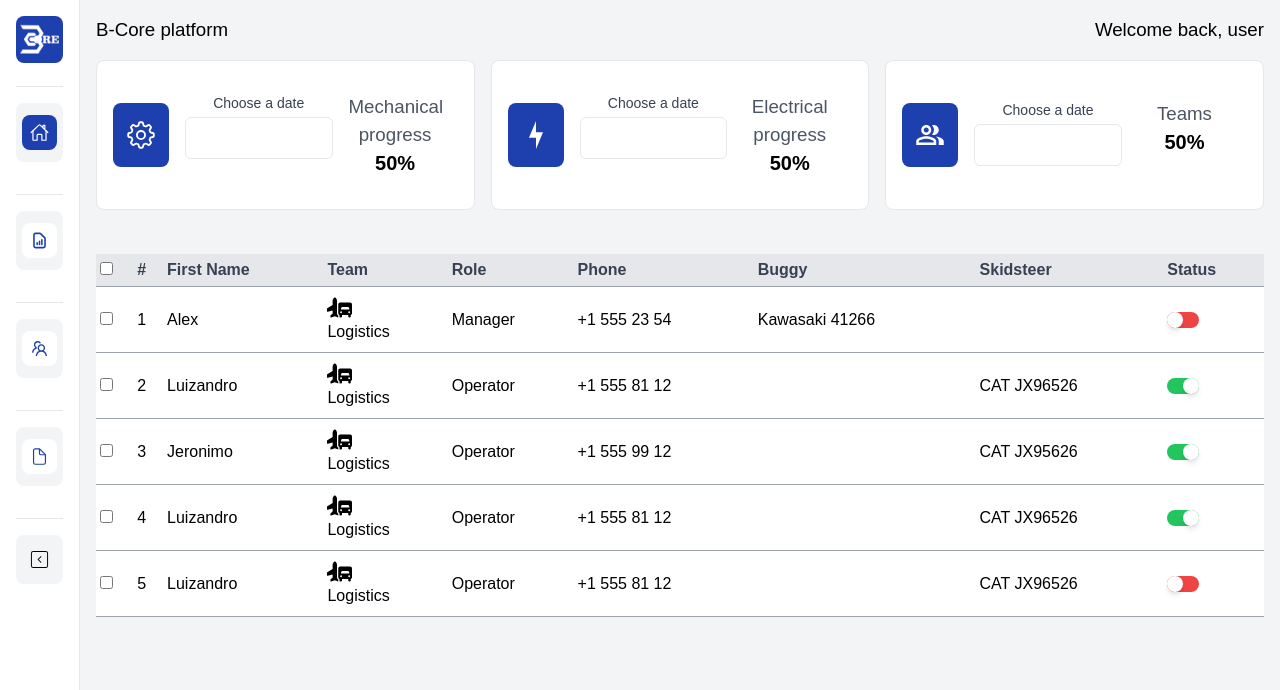
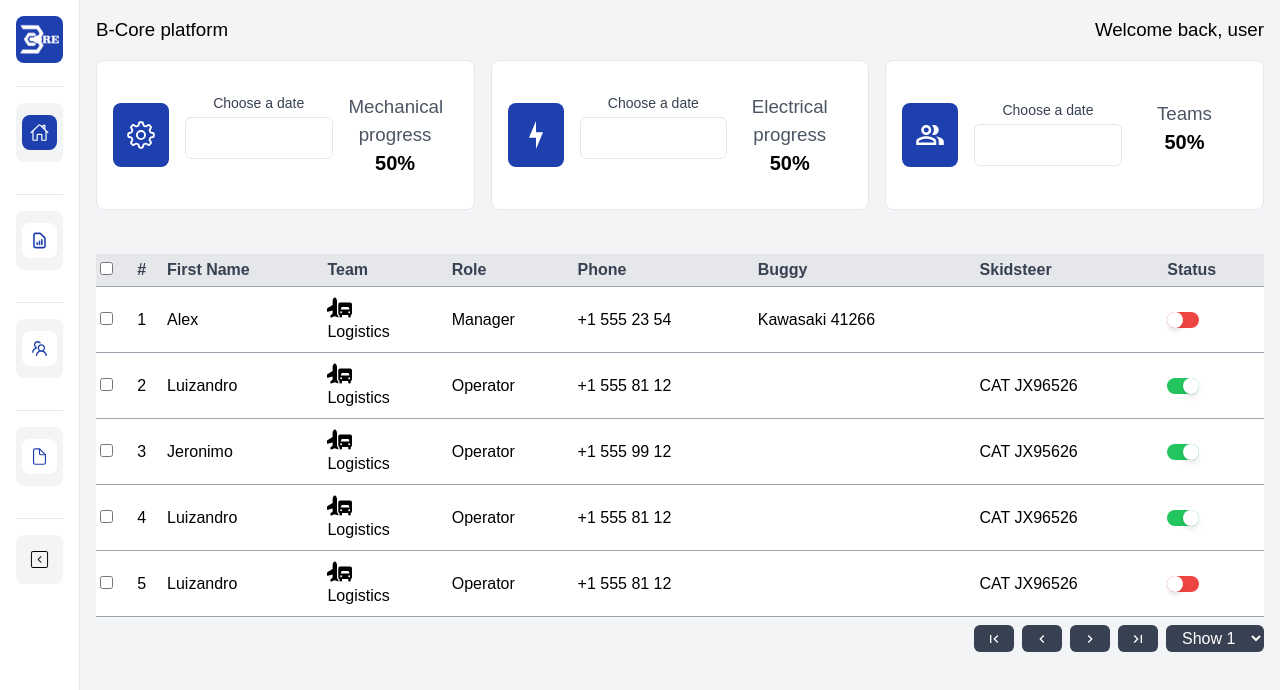
Before and after one commit to LMartin1998/BCorePlatform-Deploy, a Next.js app: page /teams in a window 1280 px wide. Shown: the top 690 px of the page. Built offline with nearby package versions, Linux system fonts and the light colour scheme.

Commit message:
pagination done

```diff
--- a/src/app/Components/TeamsTableComponent.jsx
+++ b/src/app/Components/TeamsTableComponent.jsx
@@ -1,13 +1,10 @@
 "use client";
-import { flexRender, getCoreRowModel, getPaginationRowModel, useReactTable } from "@tanstack/react-table";
+import { flexRender, getCoreRowModel, getFilteredRowModel, getPaginationRowModel, useReactTable } from "@tanstack/react-table";
 import User from "../data/teamsdata";
 import { GrUserManager } from "react-icons/gr";
 import { FaTruckPlane } from "react-icons/fa6";
 import { IoCall } from "react-icons/io5";
-import { HiOutlineDotsVertical } from "react-icons/hi";
-import { AiOutlineSortAscending, AiOutlineSortDescending } from "react-icons/ai";
-import { RiEdit2Fill } from "react-icons/ri";
-import { AiOutlineUserDelete } from "react-icons/ai";
+import { MdFirstPage, MdChevronLeft, MdChevronRight, MdLastPage } from 'react-icons/md';
 import { useState } from "react";
 
 
@@ -89,6 +86,7 @@ export default function TeamsTable() {
         onRowSelectionChange: setRowSelection,
         getCoreRowModel: getCoreRowModel(),
         getPaginationRowModel: getPaginationRowModel(),
+        getFilteredRowModel: getFilteredRowModel(),
     });
 
     return (
@@ -134,6 +132,25 @@ export default function TeamsTable() {
                     })}
                 </tbody>
             </table>
+            <div className='flex justify-end space-x-2 mt-2'>
+                <button className='bg-gray-700 text-white px-3 py-1 rounded-md focus:outline-none hover:bg-slate-600' onClick={() => table.setPageIndex(0)} disabled={!table.getCanPreviousPage()}><MdFirstPage /></button>
+                <button className='bg-gray-700 text-white px-3 py-1 rounded-md focus:outline-none hover:bg-slate-600' onClick={() => table.previousPage()} disabled={!table.getCanPreviousPage()}><MdChevronLeft /></button>
+                <button className='bg-gray-700 text-white px-3 py-1 rounded-md focus:outline-none hover:bg-slate-600' onClick={() => table.nextPage()} disabled={!table.getCanNextPage()}><MdChevronRight /></button>
+                <button className='bg-gray-700 text-white px-3 py-1 rounded-md focus:outline-none hover:bg-slate-600' onClick={() => table.setPageIndex(table.getPageCount() - 1)} disabled={!table.getCanNextPage()}><MdLastPage /></button>
+                <select
+                    className='bg-gray-700 text-white px-3 py-1 rounded-md focus:outline-none hover:bg-slate-600'
+                    value={table.getState().pagination.pageSize}
+                    onChange={e => {
+                        table.setPageSize(Number(e.target.value))
+                    }}
+                >
+                    {[1, 2, 3, 4, 5].map(pageSize => (
+                        <option key={pageSize} value={pageSize}>
+                            Show {pageSize}
+                        </option>
+                    ))}
+                </select>
+            </div>
         </>
     );
 };
```
